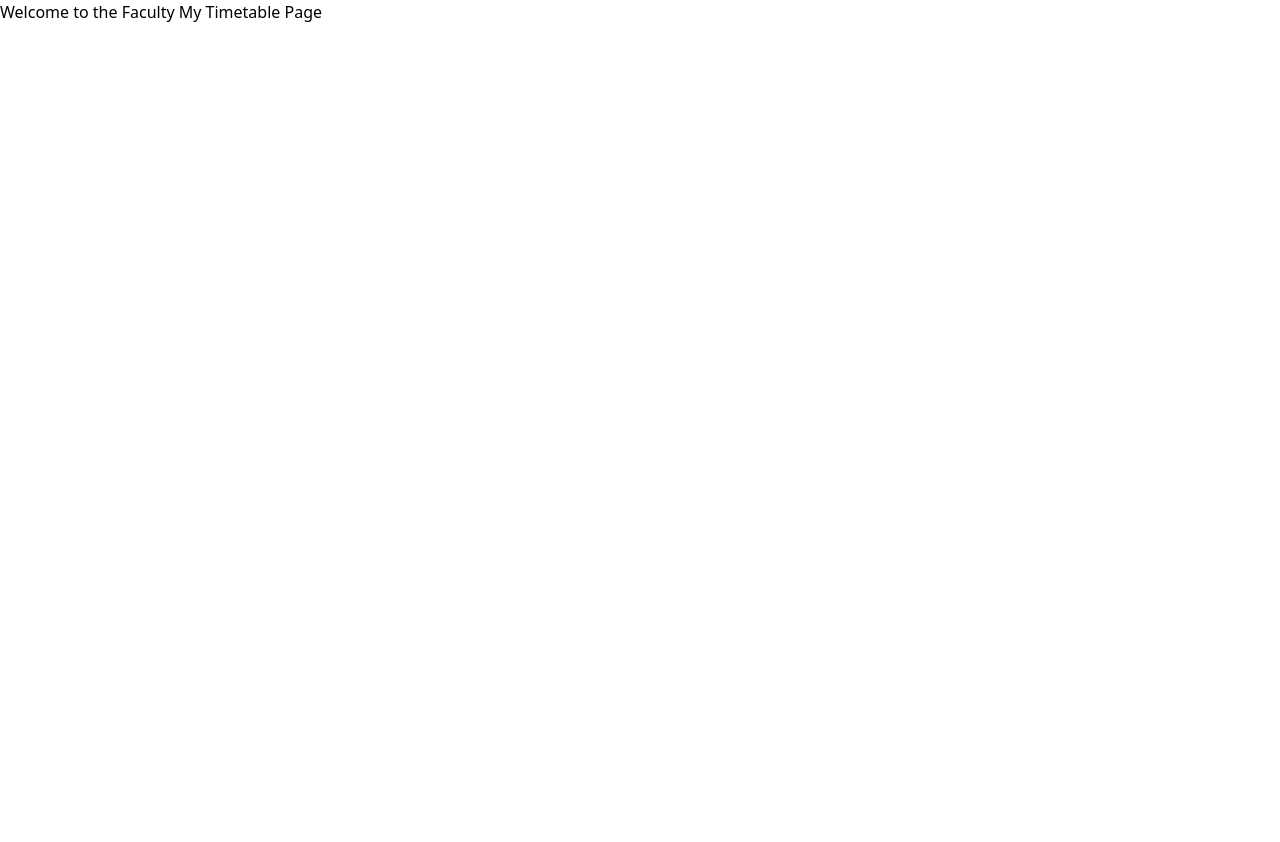
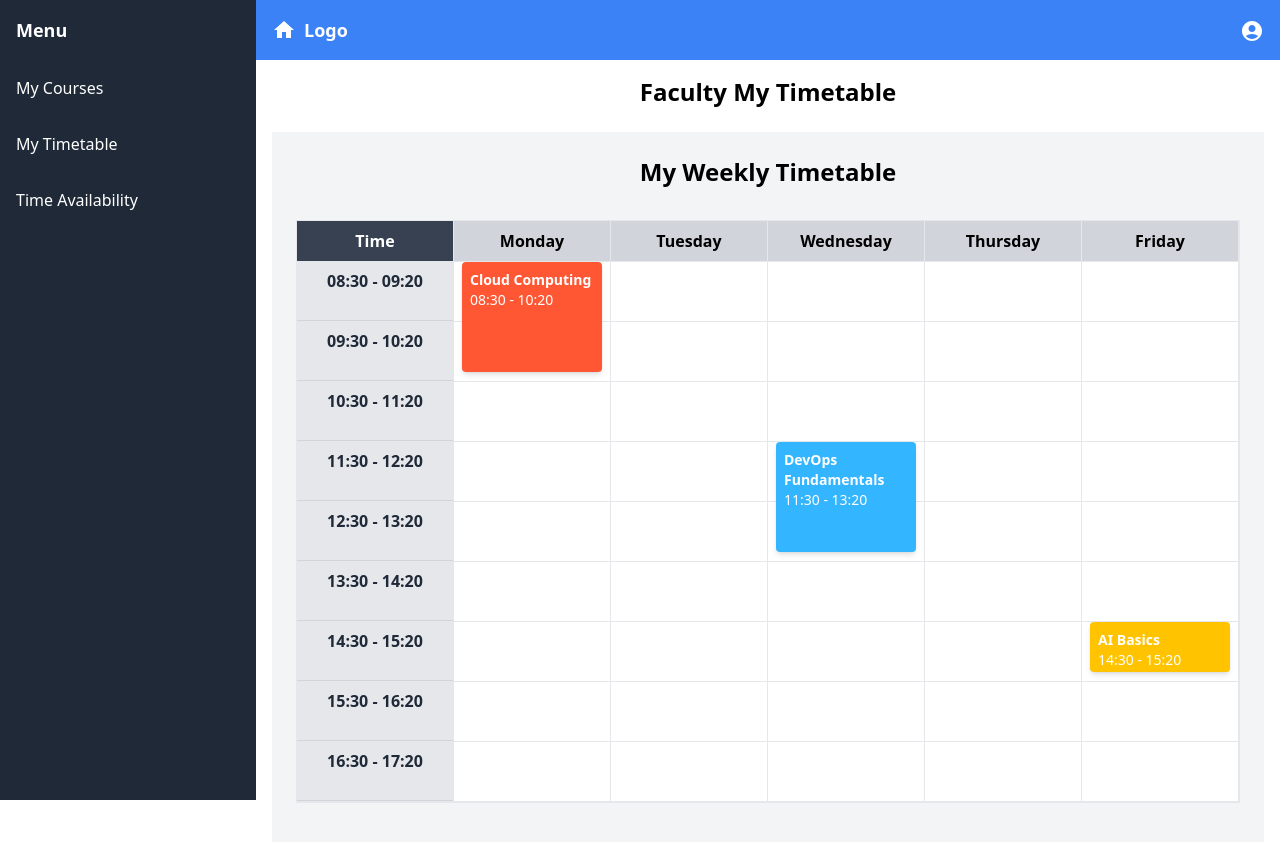
Before and after one commit to ChinaiArman/AWSFinalProject, a React (Vite) app in the folder client/: page /faculty/my-timetable in a window 1280 px wide. Shown: the top 842 px of the page. Before the commit the page ends 800 px from the top, so only its background shows below. Built offline with nearby package versions, Linux system fonts and the light colour scheme.

Commit message:
Add MyTimetable.jsx for Faculty

```diff
--- a/client/src/pages/faculty/MyTimetable.jsx
+++ b/client/src/pages/faculty/MyTimetable.jsx
@@ -1,7 +1,38 @@
-import React from 'react';
+import React from "react";
+import Timetable from "../../components/Timetable";
+import BaseSidebar from "../../components/BaseSidebar";
+import Navbar from "../../components/Navbar";
 
-const FacultyMyTimetable = () => {
-  return <h1>Welcome to the Faculty My Timetable Page</h1>;
+const MyTimetable = () => {
+  // Sample faculty-specific timetable data (replace with actual data from backend)
+  const facultyTimetableData = [
+    { day: "Monday", courseName: "Cloud Computing", startTime: "08:30", endTime: "10:20", color: "#FF5733" },
+    { day: "Wednesday", courseName: "DevOps Fundamentals", startTime: "11:30", endTime: "13:20", color: "#33B5FF" },
+    { day: "Friday", courseName: "AI Basics", startTime: "14:30", endTime: "15:20", color: "#FFC300" },
+  ];
+
+  // Sidebar menu items for faculty
+  const sidebarItems = [
+    { label: "My Courses", onClick: () => (window.location.href = "/faculty/my-courses") },
+    { label: "My Timetable", onClick: () => (window.location.href = "/faculty/my-timetable") },
+    { label: "Time Availability", onClick: () => (window.location.href = "/faculty/time-availability") },
+  ];
+
+  return (
+    <div className="flex h-screen">
+      {/* Sidebar */}
+      <BaseSidebar items={sidebarItems} />
+
+      {/* Main Content */}
+      <div className="flex-1">
+        <Navbar />
+        <div className="p-4">
+          <h1 className="text-2xl font-bold text-center mb-6">Faculty My Timetable</h1>
+          <Timetable timetableData={facultyTimetableData} />
+        </div>
+      </div>
+    </div>
+  );
 };
 
-export default FacultyMyTimetable;
+export default MyTimetable;
```
